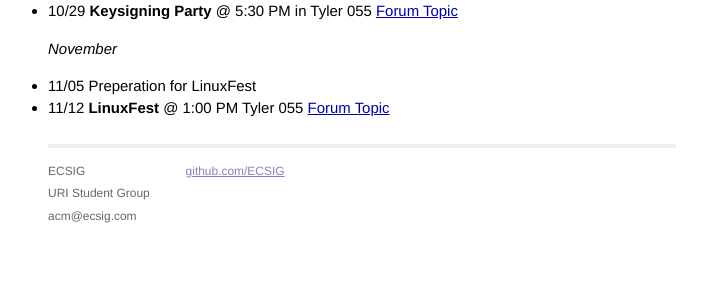
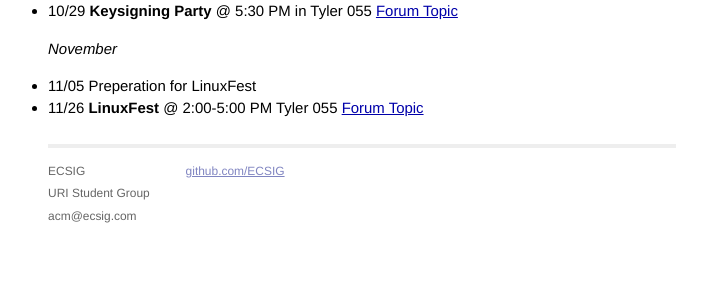
Before and after one commit to ECSIG/ecsig.com, a Jekyll site: the page built from events/index.markdown, in a window 1280 px wide. Shown: the part 346-638 px from the top of the page, without its empty margins (278-985 px from the left). Built offline with Jekyll 4.4.1, drawn with Linux system fonts in a browser that asks for light colours; Markdown is read by kramdown in place of the engine named in the settings.

Commit message:
Fixed linuxfest date.

```diff
--- a/events/index.markdown
+++ b/events/index.markdown
@@ -20,7 +20,7 @@ title:  "ESCIG Events"
 *November*
 
 - 11/05 Preperation for LinuxFest
-- 11/12 **LinuxFest** @ 1:00 PM Tyler 055 [Forum Topic][linuxfest-forums]
+- 11/26 **LinuxFest** @ 2:00-5:00 PM Tyler 055 [Forum Topic][linuxfest-forums]
 
 <!-- List latest links at the top-->
 
```
